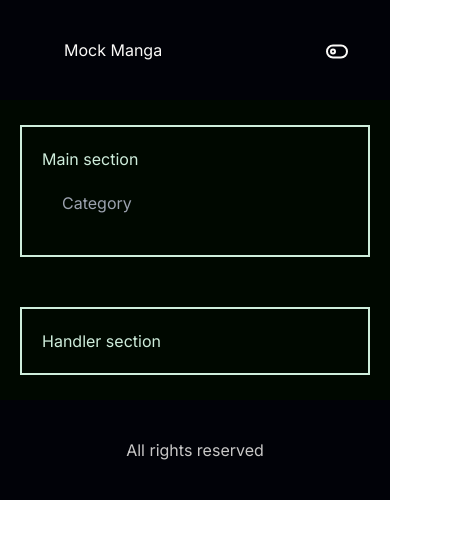
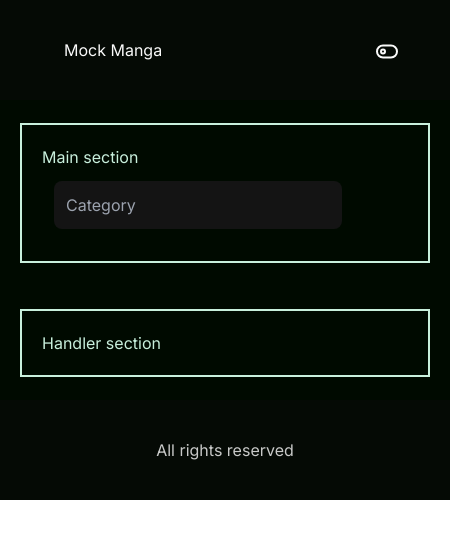
Before and after one commit to suriyaprakhash/mockmanga, a Next.js app: page / in a window 390 px wide. Shown: the top 538 px of the page, 450 px wide, since content can reach past the window. Built offline with nearby package versions, Linux system fonts and the light colour scheme.

Commit message:
fixed min layout width, dropdown minor issue fix, theme color updated

```diff
--- a/src/app/components/footer.tsx
+++ b/src/app/components/footer.tsx
@@ -2,7 +2,7 @@ import React from 'react'
 
 function Footer() {
     return (
-        <section className="bg-secondary-bg text-secondary-text/80 h-[100px] w-screen grid grid-cols-6 items-center text-center">
+        <section className="bg-secondary-bg text-secondary-text/80 h-[100px] grid grid-cols-6 items-center text-center">
             <div className="col-span-6">All rights reserved</div>
         </section>
     )
--- a/src/app/components/navbar.tsx
+++ b/src/app/components/navbar.tsx
@@ -15,7 +15,7 @@ function Navbar({ initTheme, parentCallback }: any) {
         parentCallback(newTheme);
     };
     return (
-        <nav className="bg-secondary-bg text-secondary-text h-[100px] w-screen grid grid-cols-6 items-center">
+        <nav className="bg-secondary-bg text-secondary-text h-[100px] grid grid-cols-6 items-center">
             <div className="col-span-5 pl-16">Mock Manga</div>
             <div className="col-span-1 sm:pl-20">
                 <button onClick={toggleTheme}>
--- a/src/app/components/shared/dropdown/dropdown.tsx
+++ b/src/app/components/shared/dropdown/dropdown.tsx
@@ -12,43 +12,51 @@ export interface DropdownProps {
 
 function Dropdown(dropdownProps: DropdownProps) {
 
-    const [filteredList, setFilteredList] = useState<DropdownItem[]>(resetDropdown());
-    const [showDropdowns, setShowDropdowns] = useState<boolean>(false);
+    const [inputValue, setInputValue] = useState<string>('');
+    const [filteredList, setFilteredList] = useState<DropdownItem[]>(resetDropdownTrayItems());
+    const [canShowDropdownTray, setCanShowDropdownTray] = useState<boolean>(false);
 
-
-    function resetDropdown() {
+    function resetDropdownTrayItems() {
         return dropdownProps.inputList;
     }
 
     function showDropdownTray() {
-        setShowDropdowns(true);
+        setCanShowDropdownTray(true);
     }
 
     function hideDropdownTray() {
-        setShowDropdowns(false);
+        setCanShowDropdownTray(false);
     }
 
-    function filterItems(event: any) {
+    function filterDropdownTrayItems(event: any) {
         const inputFilterValue = event.target.value;
         const tempList = filteredList.filter(filteredItem => filteredItem.displayName.includes(inputFilterValue));
         setFilteredList(inputFilterValue.length == 0 ? dropdownProps.inputList : tempList);
     }
 
-    function selectItem(event: any) {
+    function selectDropdownTrayItem(event: any) {
         console.log('Dropdown: selected item - ', event.target.textContent);
+        setInputValue(event.target.textContent);
         dropdownProps.dropdownParentCallback(event.target.textContent);
     }
 
+    function handleInputChange(event: React.ChangeEvent<HTMLInputElement>) {
+        setInputValue(event.target.value);
+    }
+
     return (
-        <div className="p-3" onMouseEnter={showDropdownTray} onMouseLeave={hideDropdownTray}>
-            <button onKeyUp={filterItems}>
-                <input className="bg-dropdown-bg p-2 w-72 rounded-lg focus:bg-primary-bg" placeholder="Category" />
+        <div className="p-3 w-72 text-dropdown-text" onMouseEnter={showDropdownTray} onMouseLeave={hideDropdownTray}>
+            <button>
+                <input className="bg-dropdown-bg p-3 w-72 rounded-lg focus:bg-primary-bg" placeholder="Category"
+                    value={inputValue}
+                    onChange={handleInputChange}
+                    onKeyUp={filterDropdownTrayItems}/>
             </button>
-            {showDropdowns &&
+            {canShowDropdownTray &&
                 <div className="">
-                    <ul className="w-72 bg-dropdown-bg/70 p-2 rounded-lg absolute cursor-pointer">
+                    <ul className="bg-dropdown-bg/70 p-3 w-72 rounded-lg absolute cursor-pointer">
                         {filteredList?.map((item) => (
-                            <li className="p-2 hover:bg-secondary-bg rounded-lg" onClick={selectItem} key={item.displayName}>{item.displayName}</li>
+                            <li className="p-2 hover:bg-secondary-bg/30 rounded-lg" onClick={selectDropdownTrayItem} key={item.displayName}>{item.displayName}</li>
                         ))}
                     </ul>
 
--- a/src/app/globals.css
+++ b/src/app/globals.css
@@ -7,16 +7,18 @@
   --background-start-rgb: 214, 219, 220;
   --background-end-rgb: 255, 255, 255; */
 
-  --primary-bg: 105,143,63;
-  --secondary-bg: 10,18,42;
+  --primary-bg: 10,80,40;
+  --primary-text: 200,240,220;
 
-  --primary-text: 206,237,219;
-  --secondary-text: 251,250,248;
+  --secondary-bg: 210,250,210;
+  --secondary-text: 60,100,60;
+  /* --secondary-bg: 10, 50, 40;
+  --secondary-text: 100,200,160; */
 
   /* components */
   /* dropdowns */
-  --dropdown-bg: 20, 20, 20;
-  --dropdown-text: 100,237,219;
+  --dropdown-bg: 10, 50, 40;
+  --dropdown-text: 100,200,160;
 
 }
 
@@ -24,11 +26,15 @@
   /* --foreground-rgb: 0, 0, 0;
   --background-start-rgb: 214, 219, 220;
   --background-end-rgb: 255, 255, 255; */
-  --primary-bg: 0, 8, 0;
-  --secondary-bg: 1, 2, 8;
+  --primary-bg: 0, 10, 0;
+  --primary-text: 200,240,220;
 
-  --primary-text: 206,237,219;
-  --secondary-text: 251,250,248;
+  --secondary-bg: 5, 10, 5;
+  --secondary-text: 250,250,250;
+
+  --dropdown-bg: 20, 20, 20;
+  --dropdown-text: 100,200,160;
+  /* --dropdown-text: 100,240,220; */
 }
 
 @media (prefers-color-scheme: dark) {
--- a/src/app/page.tsx
+++ b/src/app/page.tsx
@@ -32,7 +32,7 @@ export default function Home() {
 
   return (
     <main className={theme}>
-      <section className="bg-primary-bg text-primary-text lex flex-col items-center justify-between">
+      <section className="bg-primary-bg text-primary-text lex flex-col items-center justify-between w-[450px] sm:w-screen">
         <Navbar parentCallback={themeToggled}></Navbar>
         <Hero></Hero>
         <Footer></Footer>
```
